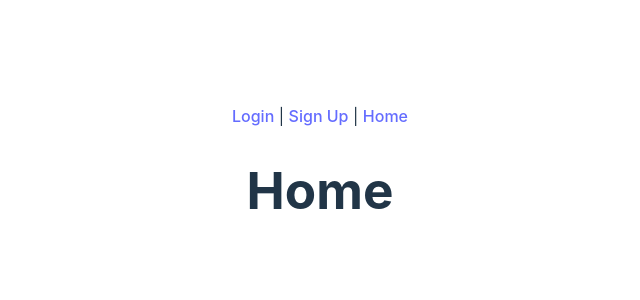
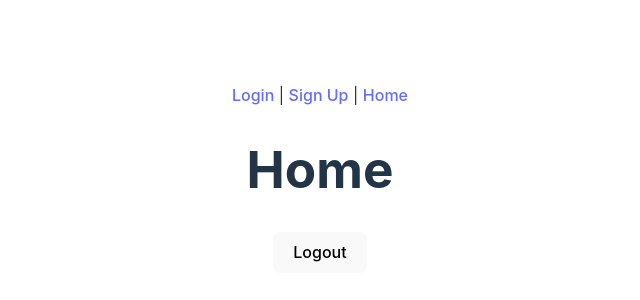
Before and after one commit to mehkanarshad/Ecommerce_app, a React (Vite) app in the folder Ecommerce_app_frontend/: page / in a window 1280 px wide. Shown: the part 222-522 px from the top of the page, without its empty margins (320-960 px from the left). Built offline with nearby package versions, Linux system fonts and the light colour scheme.

Commit message:
Logout Component added

```diff
--- a/Ecommerce_app_frontend/src/components/Home.jsx
+++ b/Ecommerce_app_frontend/src/components/Home.jsx
@@ -1,9 +1,11 @@
 import React from 'react'
+import Logout from './Logout'
 
 export default function Home() {
   return (
     <div>
       <h1>Home</h1>
+      <Logout/>
     </div>
   )
 }
--- /dev/null
+++ b/Ecommerce_app_frontend/src/components/Logout.jsx
@@ -0,0 +1,40 @@
+import React from 'react'
+import axios from 'axios'
+import {useNavigate} from 'react-router-dom'
+
+
+export default function Logout() {
+    const navigate = useNavigate();
+    const handleClick = async ()=>{
+        const accessToken = localStorage.getItem('access-token');
+        const uid = localStorage.getItem('uid');
+        const client = localStorage.getItem('client');
+
+        try{
+            await axios.delete('http://localhost:3000/auth/sign_out' , {
+                headers: {
+                   "access-token": accessToken,
+                   "client": client,
+                   "uid": uid
+                }
+            });
+            localStorage.removeItem('access-token');
+            localStorage.removeItem('client');
+            localStorage.removeItem('uid');
+
+            navigate('/login');
+
+        }catch(e){
+            console.log("Logout-error ", e);
+        }
+
+
+
+    }
+
+  return (
+    <div>
+        <button onClick={handleClick}>Logout</button>
+    </div>
+  )
+}
```
Also changed, not shown: Ecommerce_app_frontend/src/components/DeleteProfile.jsx (added, +11 -0 lines).
